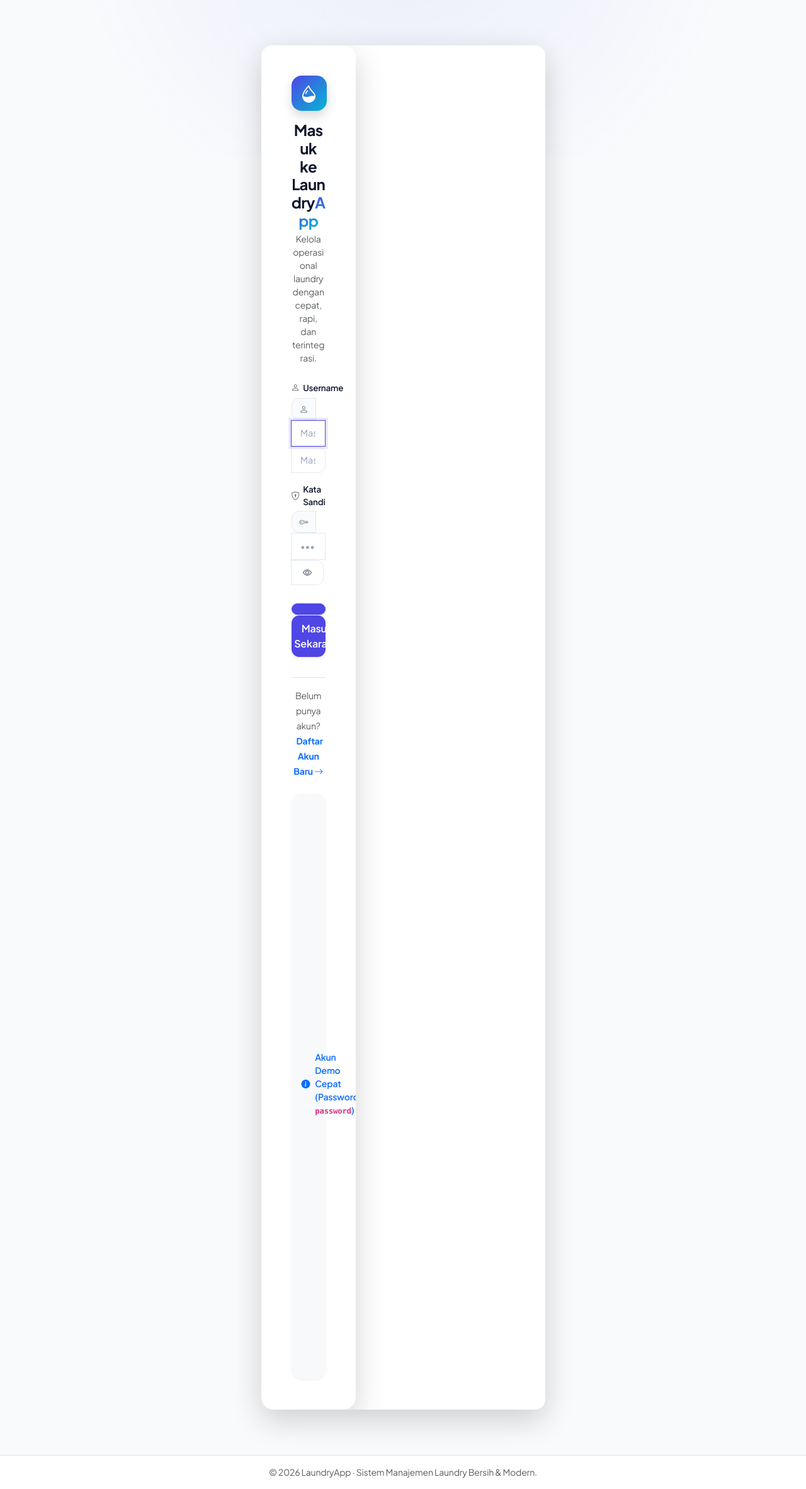
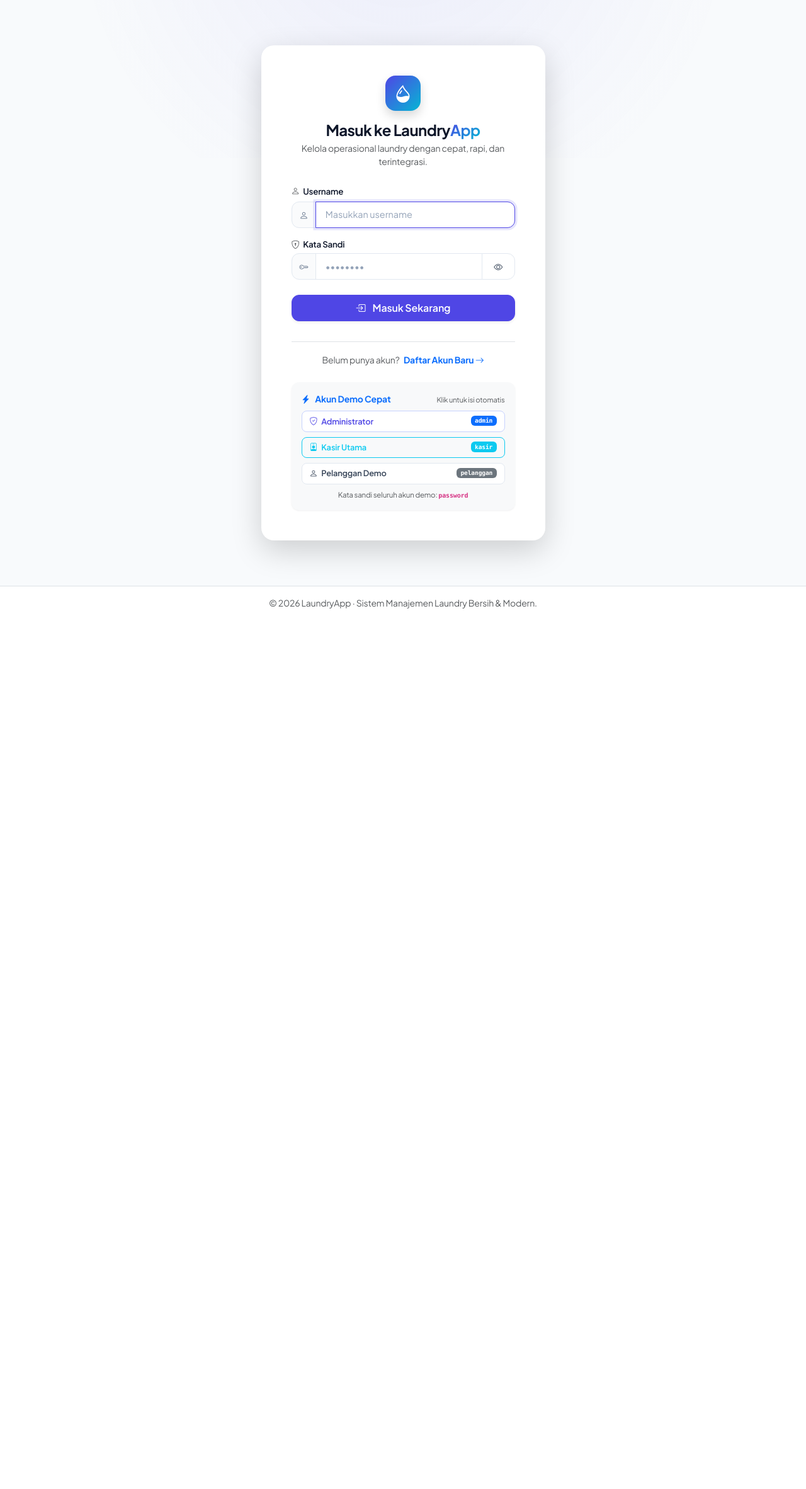
Before and after one commit to ranggashter/laundry, a PHP site: page / in a window 1280 px wide. Shown: the part 69-2433 px from the top of the page at 63% size. After the commit the page ends 1035 px from the top, so only its background shows below. Run offline with PHP 8.4, Linux system fonts and the light colour scheme.

Commit message:
perbaikan login

```diff
--- a/index.php
+++ b/index.php
@@ -35,10 +35,7 @@ if (($_SERVER['REQUEST_METHOD'] ?? '') === 'POST') {
 render_header('Masuk ke Sistem');
 ?>
 <div class="row justify-content-center align-items-center py-4 py-md-5">
-    <div class="col-md-8 col-lg-6 col-xl-5">
-        <div class="card shadow-lg border-0 overflow-hidden">
-
-    <div class="col-11 col-sm-9 col-md-7 col-lg-5 col-xl-4">
+    <div class="col-12 col-sm-10 col-md-8 col-lg-6 col-xl-5">
         <!-- Auth Card -->
         <div class="card shadow-lg border-0 overflow-hidden" style="border-radius: var(--radius-xl);">
             <div class="card-body p-4 p-sm-5">
@@ -55,7 +52,7 @@ render_header('Masuk ke Sistem');
                 <?php if ($successMessage): ?>
                     <div class="alert alert-success mb-4 shadow-sm" role="alert">
                         <i class="bi bi-check-circle-fill fs-5"></i>
-                        <div><?= $successMessage ?></div>
+                        <div><?= e($successMessage) ?></div>
                     </div>
                 <?php endif; ?>
                 <!-- Alert Error -->
@@ -77,10 +74,7 @@ render_header('Masuk ke Sistem');
                         </label>
                         <div class="input-group">
                             <span class="input-group-text"><i class="bi bi-person"></i></span>
-
                             <input class="form-control" id="username" name="username" placeholder="Masukkan username" value="<?= e($_GET['username'] ?? '') ?>" autocomplete="username" required autofocus>
-                            <input class="form-control" id="username" name="username" placeholder="Masukkan username" autocomplete="username" required autofocus>
-
                         </div>
                     </div>
 
@@ -99,9 +93,7 @@ render_header('Masuk ke Sistem');
                         </div>
                     </div>
 
-                    <button class="btn btn-primary w-100 py-2 fs-6 shadow-sm" type="submit">
                     <button class="btn btn-primary w-100 py-2 fs-6 shadow-sm mb-3" type="submit">
-
                         <i class="bi bi-box-arrow-in-right me-1"></i> Masuk Sekarang
                     </button>
                 </form>
@@ -113,10 +105,6 @@ render_header('Masuk ke Sistem');
                     </a>
                 </div>
 
-                <div class="card bg-light border-0 p-3 mt-4">
-                    <div class="d-flex align-items-center gap-2 mb-2 text-primary fw-semibold small">
-                        <i class="bi bi-info-circle-fill"></i>
-                        <span>Akun Demo Cepat (Password: <code>password</code>)</span>
                 <!-- Demo Account Helper Card -->
                 <div class="card bg-light border-0 p-3 mt-4" style="border-radius: var(--radius-md);">
                     <div class="d-flex align-items-center justify-content-between mb-2">
```
